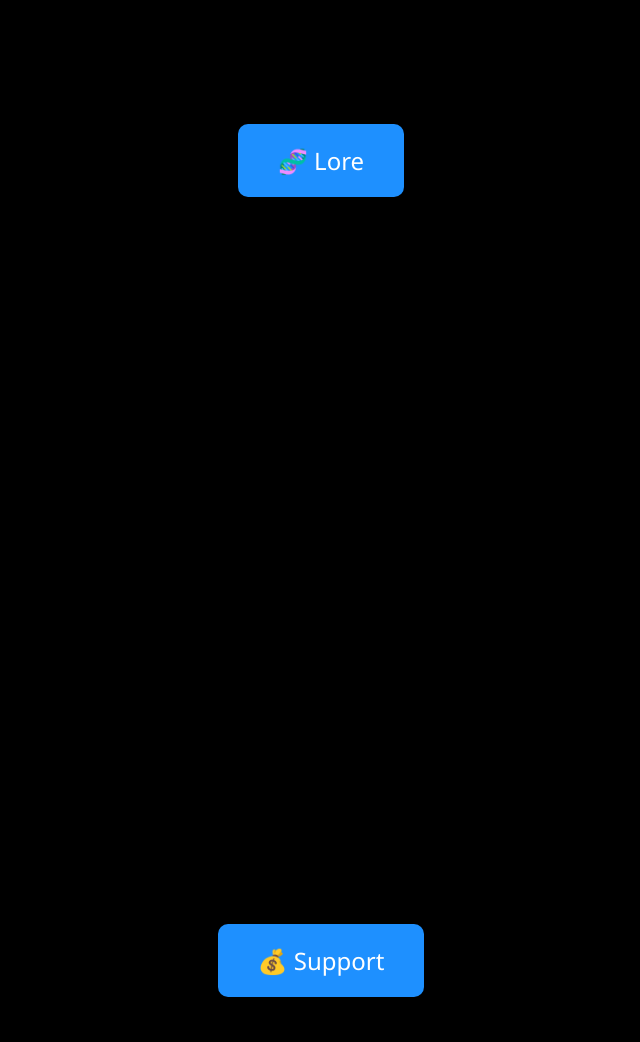
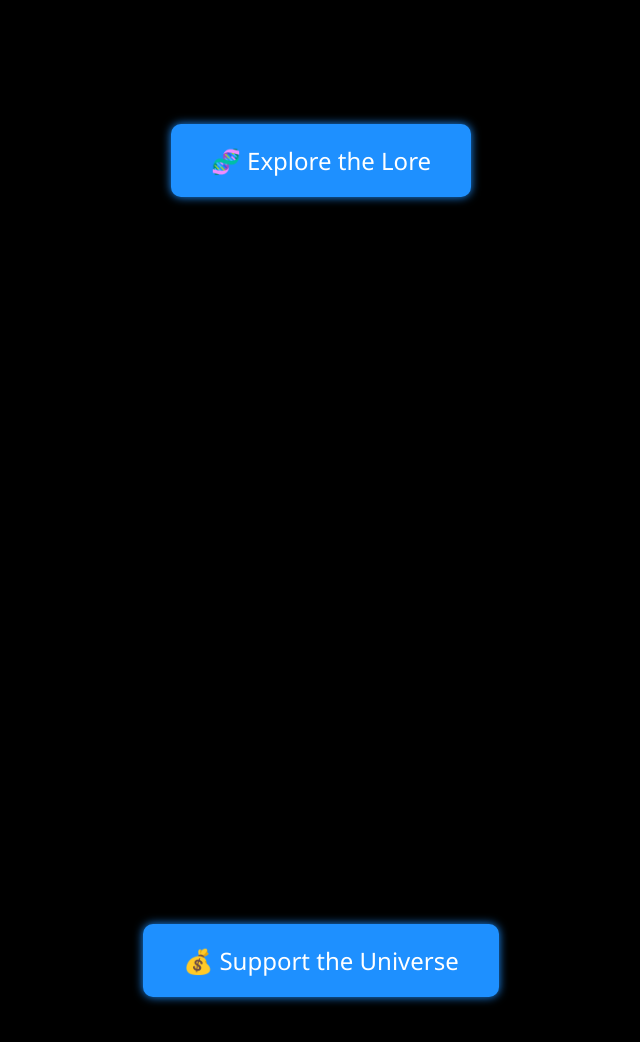
Before and after one commit to Charles564664/Badgeruniverse, a plain HTML site: page index.html in a window 1280 px wide. Shown: the part 1840-2882 px from the top of the page, without its empty margins (319-959 px from the left). Drawn offline with Linux system fonts and the light colour scheme.

Commit message:
Add files via upload

```diff
--- a/index.html
+++ b/index.html
@@ -13,13 +13,13 @@
     <p>Scroll through the galaxy to explore</p>
   </div>
   <div class="section">
-    <a href="#" class="btn">🌠 Read</a>
+    <a href="#" class="btn">🌠 Read the Saga</a>
   </div>
   <div class="section">
-    <a href="#" class="btn">🧬 Lore</a>
+    <a href="#" class="btn">🧬 Explore the Lore</a>
   </div>
   <div class="section">
-    <a href="#" class="btn">💰 Support</a>
+    <a href="#" class="btn">💰 Support the Universe</a>
   </div>
 </body>
 </html>
--- a/style.css
+++ b/style.css
@@ -4,6 +4,8 @@ body {
   padding: 0;
   font-family: 'Segoe UI', sans-serif;
   overflow-x: hidden;
+  background: black;
+  color: white;
 }
 
 .galaxy-section {
@@ -14,8 +16,7 @@ body {
   flex-direction: column;
   justify-content: center;
   align-items: center;
-  color: white;
-  text-shadow: 2px 2px 4px #000;
+  text-shadow: 2px 2px 6px #000;
   text-align: center;
 }
 
@@ -34,9 +35,11 @@ body {
   font-size: 1.5em;
   border-radius: 10px;
   text-decoration: none;
-  transition: background 0.3s ease;
+  box-shadow: 0 0 10px #1e90ff;
+  transition: all 0.3s ease;
 }
 
 .btn:hover {
   background-color: #63b3ed;
+  box-shadow: 0 0 20px #63b3ed;
 }
```
Also changed, not shown: galaxy.jpg.
